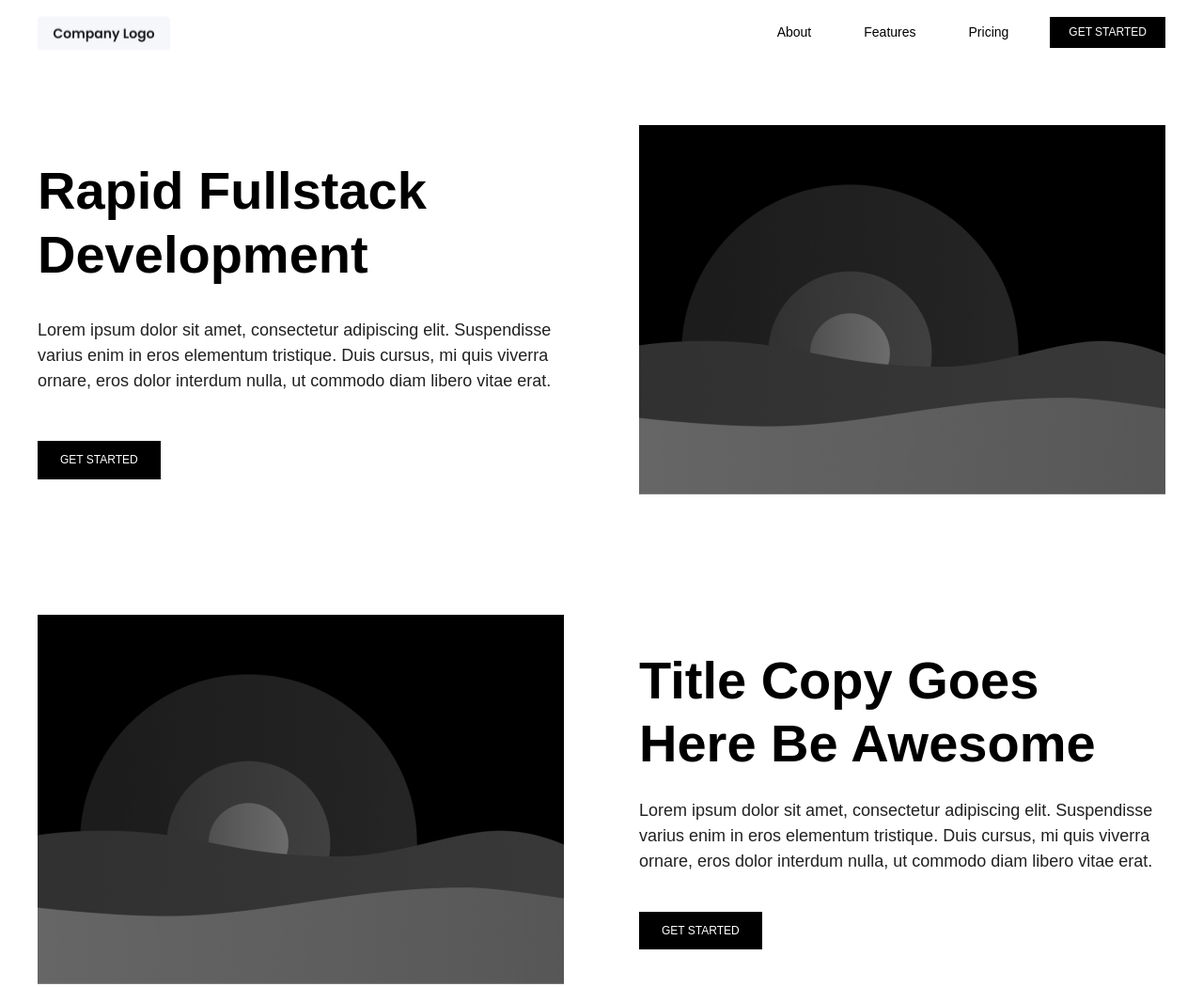
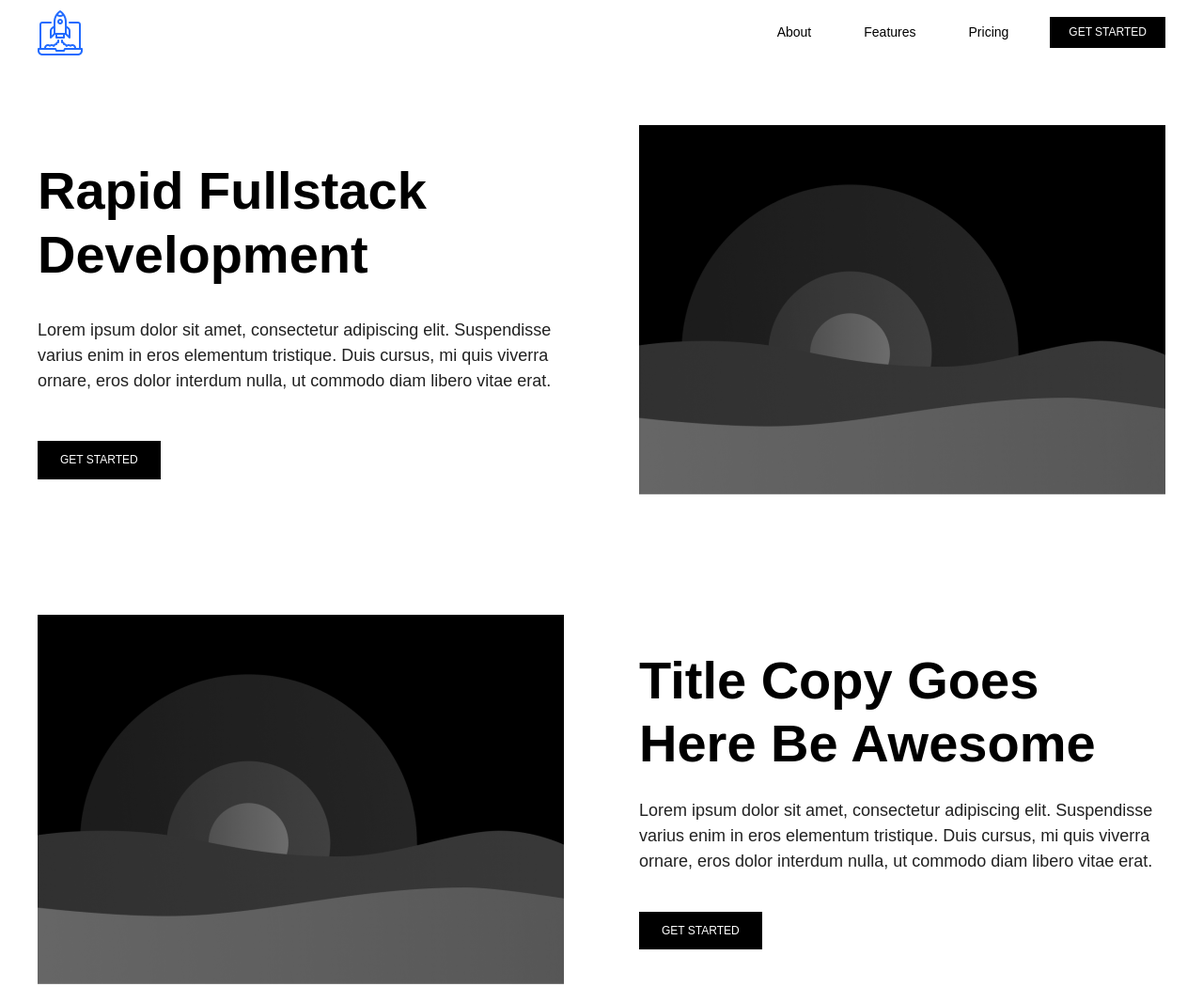
Before and after one commit to ashleydavis/rfsd-web-page-eleventy, an Eleventy site: page src/index.html in a window 1280 px wide. Shown: the top 1050 px of the page at 94% size. Built offline with nearby package versions, Linux system fonts and the light colour scheme; Eleventy itself is replaced by a stand-in of ours; files that its build step writes are made by us from their sources; what markdown-it-image-figures would draw is missing.

Commit message:
Integrated the logo.

```diff
--- a/src/assets/css/ashs-test-site-2.webflow.css
+++ b/src/assets/css/ashs-test-site-2.webflow.css
@@ -553,8 +553,8 @@
 }
 
 .logo-2 {
-  width: 141px;
-  height: 36px;
+  width: 48px;
+  height: 48px;
   grid-column-gap: 0px;
   grid-row-gap: 0px;
   object-fit: cover;
--- a/src/index.html
+++ b/src/index.html
@@ -22,8 +22,16 @@
             role="banner" class="navbar-logo-left-2 w-nav">
             <div class="navbarcontainer-2 w-container">
                 <div class="navbar-content-2">
-                    <div class="navbar-brand-2"><img src="assets/images/Logo.png" loading="lazy" width="141" height="36" alt=""
-                            class="logo-2"></div>
+                    <div class="navbar-brand-2">
+                        <img
+                            src="assets/images/landing/7239862_business_marketing_startup_rocket_laptop_icon_48px.png"
+                            loading="lazy"
+                            width="48"
+                            height="48"
+                            alt="Rapid Fullstack Development logo"
+                            class="logo-2"
+                            />
+                    </div>
                     <nav role="navigation" class="navbar-menu-2 w-nav-menu">
                         <a href="#" class="navbar-link-2 w-nav-link">
                             <div class="text-14">About</div>
@@ -250,8 +258,16 @@
         <div class="footer">
             <div class="columns-2">
                 <div class="column-9">
-                    <div class="logo-wrapper"><img src="assets/images/Logo.png" loading="lazy" width="141" height="36" alt=""
-                            class="logo-2"></div>
+                    <div class="logo-wrapper">
+                        <img
+                            src="assets/images/landing/7239862_business_marketing_startup_rocket_laptop_icon_48px.png"
+                            loading="lazy"
+                            width="48"
+                            height="48"
+                            alt="Rapid Fullstack Development logo"
+                            class="logo-2"
+                            >
+                        </div>
                 </div>
                 <div class="small-columns">
                     <div class="column-7">
@@ -287,7 +303,7 @@
                 </div>
             </div>
             <div class="copyright">
-                <div class="text-22">Copyright © 2022 Company name</div>
+                <div class="text-22">Copyright © 2023 Company name</div>
             </div>
         </div>
     </div>
```
Also changed, not shown: src/assets/images/Logo.png (deleted).
